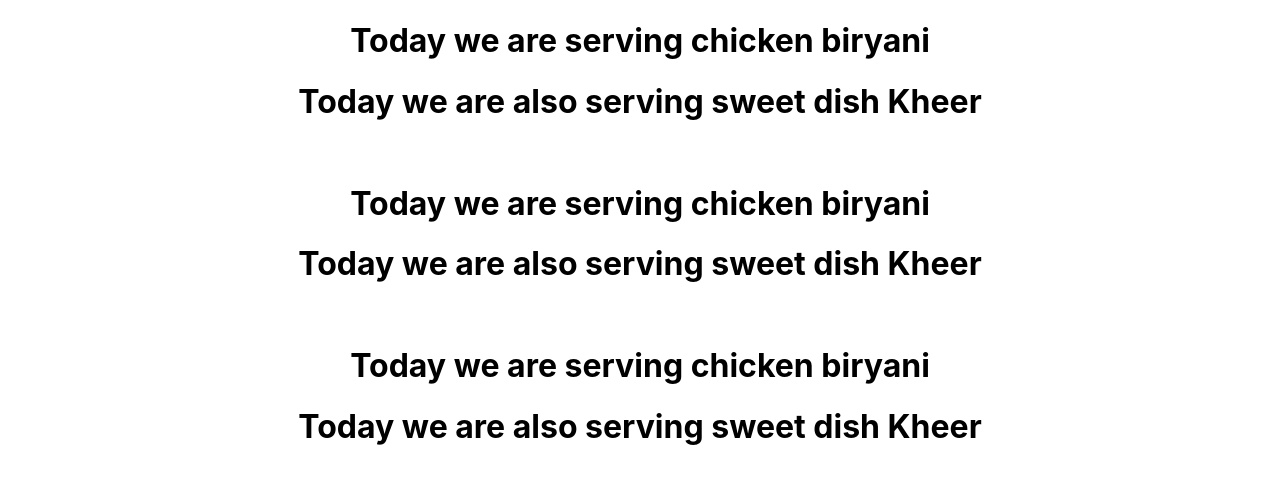
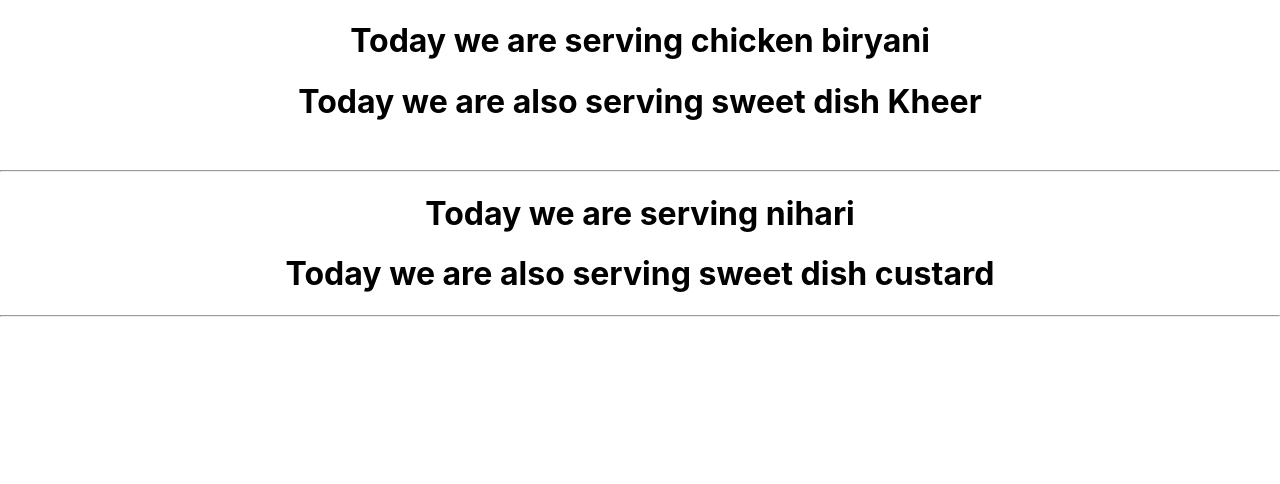
Before and after one commit to Nasik-Ahmed-Maqbool/bootcamp-react-app, a React (Create React App) app: page / in a window 1280 px wide. Shown: the top 484 px of the page. Built offline with nearby package versions, Linux system fonts and the light colour scheme.

Commit message:
update dinner.js

```diff
--- a/src/App.js
+++ b/src/App.js
@@ -8,9 +8,9 @@ function App() {
       {/*<Dinner></Dinner>*/}
      <Dinner dishname='chicken biryani' sweetdish="Kheer" />
      <br />
-     <Dinner dishname='chicken biryani' sweetdish="Kheer" />
-     <br />
-     <Dinner dishname='chicken biryani' sweetdish="Kheer" />
+     <hr />
+     <Dinner dishname='nihari' sweetdish="custard" />
+     <hr />
 
     </div>
   );
```
